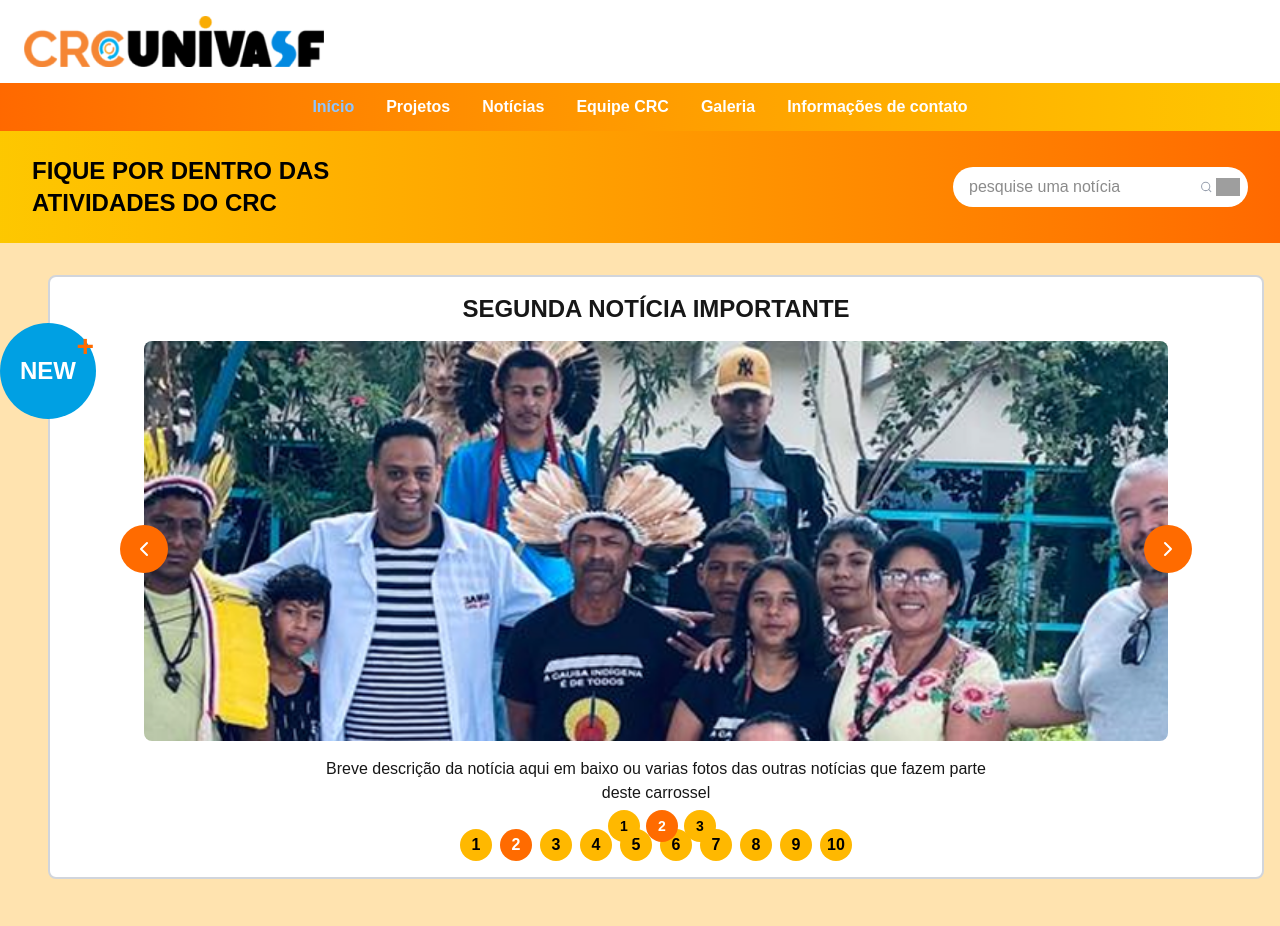
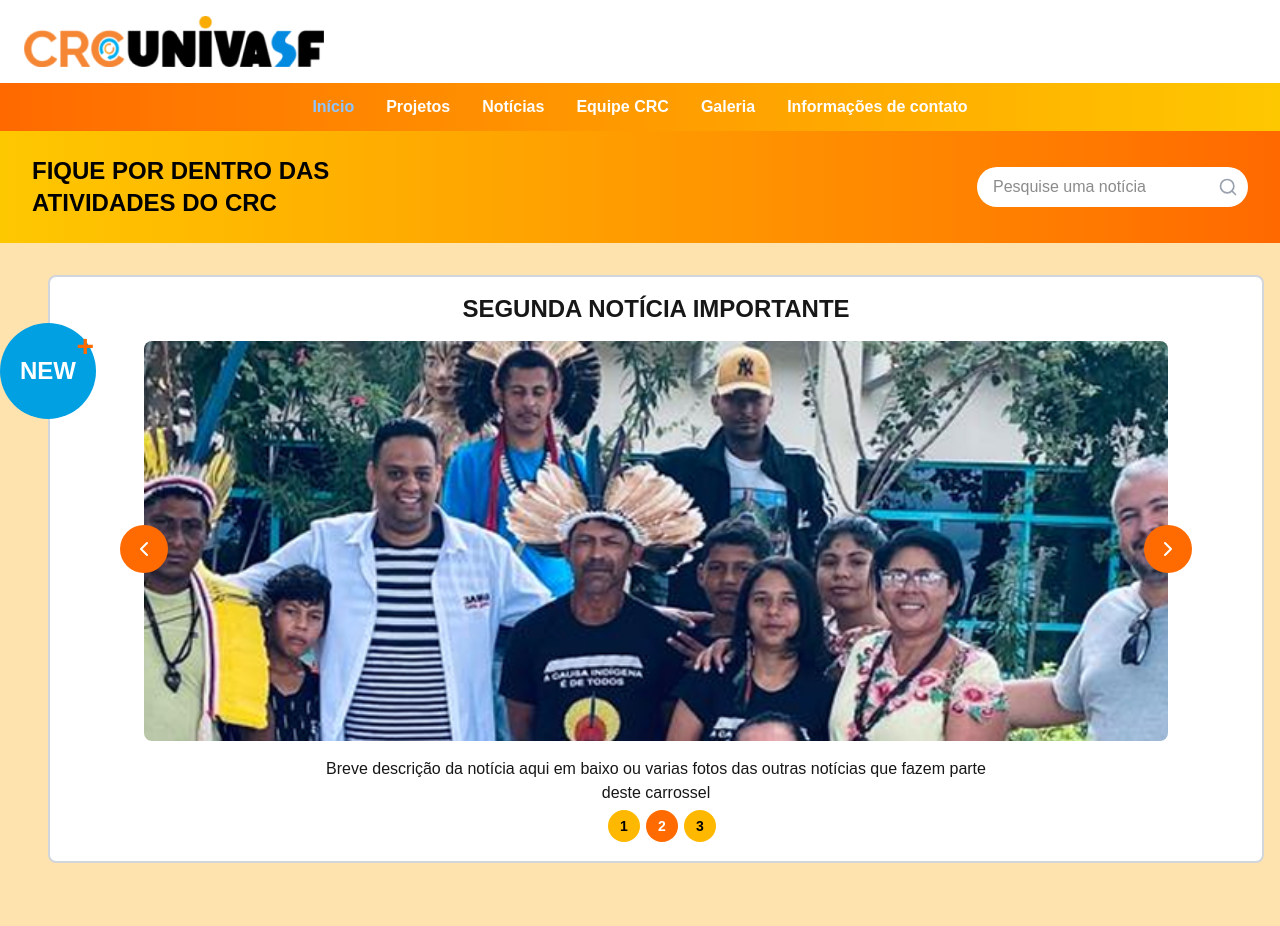
Before and after one commit to Daniel-Alencar/crc-univasf, a Next.js app: page /news in a window 1280 px wide. Shown: the top 926 px of the page. Built offline with nearby package versions, Linux system fonts and the light colour scheme; grey boxes are pictures that could not be loaded.

Commit message:
ajustes para deploy

```diff
--- a/src/app/(layout)/news/page.tsx
+++ b/src/app/(layout)/news/page.tsx
@@ -50,14 +50,13 @@ export default function NewsPage() {
             <div className="flex items-center bg-white rounded-full overflow-hidden pr-2">
               <input
                 type="text"
-                placeholder="pesquise uma notícia"
+                placeholder="Pesquise uma notícia"
                 className="w-full py-2 px-4 outline-none"
                 value={searchQuery}
                 onChange={(e) => setSearchQuery(e.target.value)}
               />
               <div className="flex items-center">
-                <Search className="h-5 w-5 text-gray-400" />
-                <Image src="/placeholder.svg?height=24&width=24" alt="Google" width={24} height={24} className="ml-1" />
+                <Search className="h-5 text-gray-400" />
               </div>
             </div>
           </div>
--- a/src/components/NewCarousel/index.tsx
+++ b/src/components/NewCarousel/index.tsx
@@ -109,20 +109,7 @@ const NewsCarousel = () => {
         ))}
       </Slider>
 
-      {/* Paginação numérica */}
-      <div className="flex justify-center mt-6 gap-2">
-        {[1, 2, 3, 4, 5, 6, 7, 8, 9, 10].map((num) => (
-          <button
-            key={num}
-            className={`w-8 h-8 rounded-full flex items-center justify-center font-bold ${
-              num === currentSlide + 1 ? "bg-[#FF6B00] text-white" : "bg-[#FFB800] text-black"
-            }`}
-            onClick={() => setCurrentSlide(num - 1)}
-          >
-            {num}
-          </button>
-        ))}
-      </div>
+      <div className="h-10"></div>
     </div>
   )
 }
```
